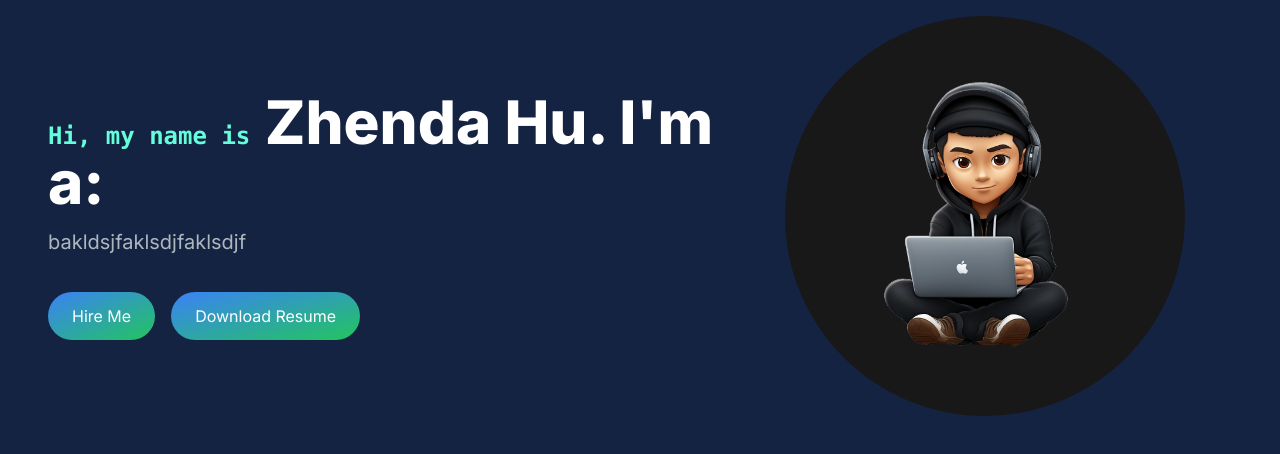
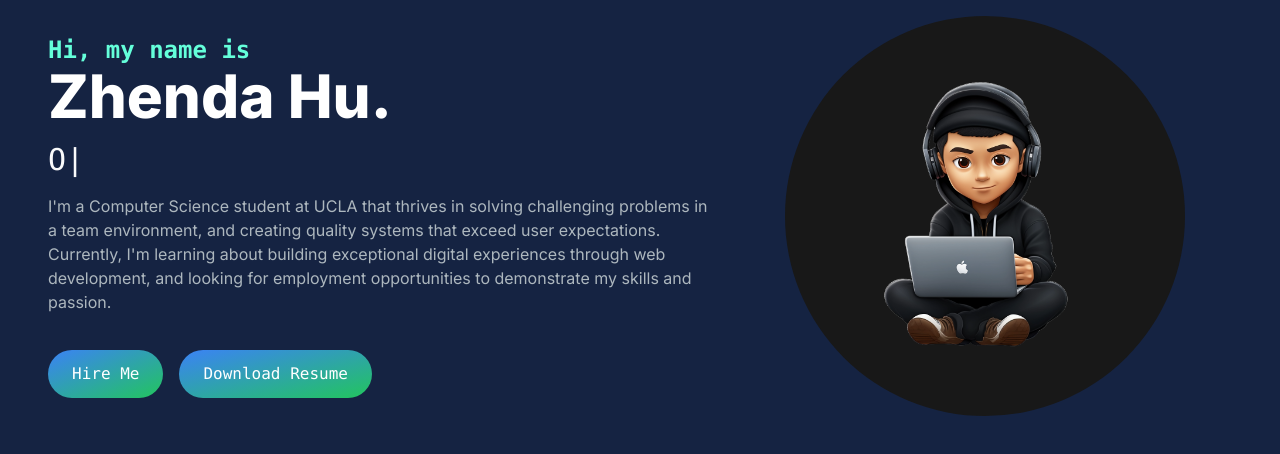
Before and after one commit to zhendahu/zhendahu.github.io, a Next.js app in the folder zhenda-portfolio/: page / in a window 1280 px wide. Shown: the top 454 px of the page. Built offline with nearby package versions, Linux system fonts and the light colour scheme.

Commit message:
Finish Hero Section

```diff
--- a/zhenda-portfolio/src/app/components/HeroSection.jsx
+++ b/zhenda-portfolio/src/app/components/HeroSection.jsx
@@ -1,5 +1,7 @@
+"use client";
 import React from 'react'
 import Image from 'next/image'
+import { TypeAnimation } from 'react-type-animation';
 
 const HeroSection = () => {
   return (
@@ -7,17 +9,35 @@ const HeroSection = () => {
         <div className="grid grid-cols-1 sm:grid-cols-12">
             <div className="col-span-7 place-self-center text-center sm:text-left">
               <h1 className="text-white mb-4 text-4xl sm:text-5xl lg:text-6xl font-extrabold">
-                  <span className="text-[#64FFDA] text-base sm:text-1xl lg:text-2xl font-mono bg-clip-text">Hi, my name is </span>
-                  Zhenda Hu. I'm a:
+                  <p className="text-[#64FFDA] text-base sm:text-1xl lg:text-2xl font-mono bg-clip-text">{"Hi, my name is "}</p>
+                  Zhenda Hu.
               </h1>
-              <p className="text-[#ADB7BE] text-base sm:text-lg mb-6 lg:text-xl">
-                  bakldsjfaklsdjfaklsdjf
+              <h1 className="text-gray-50 mb-4 text-1xl sm:text-2xl lg:text-3xl font-mono">
+                <TypeAnimation
+                  sequence={[
+                    // Same substring at the start will only be typed out once, initially
+                    'Web Developer.',
+                    1000, // wait 1s before replacing "Mice" with "Hamsters"
+                    'Application Engineer.',
+                    1000,
+                    'Obsessive Learner.',
+                    1000,
+                    'Team Player.',
+                    1000
+                  ]}
+                  wrapper="span"
+                  speed={50}
+                  repeat={Infinity}
+                />
+              </h1>
+              <p className="text-[#ADB7BE] text-xs sm:text-sm mr-6 mb-6 lg:text-base">
+                  I'm a Computer Science student at UCLA that thrives in solving challenging problems in a team environment, and creating quality systems that exceed user expectations. Currently, I'm learning about building exceptional digital experiences through web development, and looking for employment opportunities to demonstrate my skills and passion.
               </p>
               <div>
-                <button className="px-6 py-3 w-full sm:w-fit rounded-full mr-4 bg-gradient-to-br from-blue-500 to-green-500 hover:from-blue-500 hover:to-yellow-500 text-white">
+                <button className="px-6 py-3 w-full sm:w-fit rounded-full mr-4 bg-gradient-to-br from-blue-500 to-green-500 hover:from-blue-500 hover:to-yellow-500 text-white font-mono">
                   Hire Me
                 </button>
-                <button className='px-6 py-3 w-full sm:w-fit rounded-full bg-gradient-to-br from-blue-500 to-green-500 hover:from-blue-500 hover:to-yellow-500 text-white mt-3'>
+                <button className='px-6 py-3 w-full sm:w-fit rounded-full bg-gradient-to-br from-blue-500 to-green-500 hover:from-blue-500 hover:to-yellow-500 text-white mt-3 font-mono'>
                   Download Resume
                 </button>
               </div>
```
